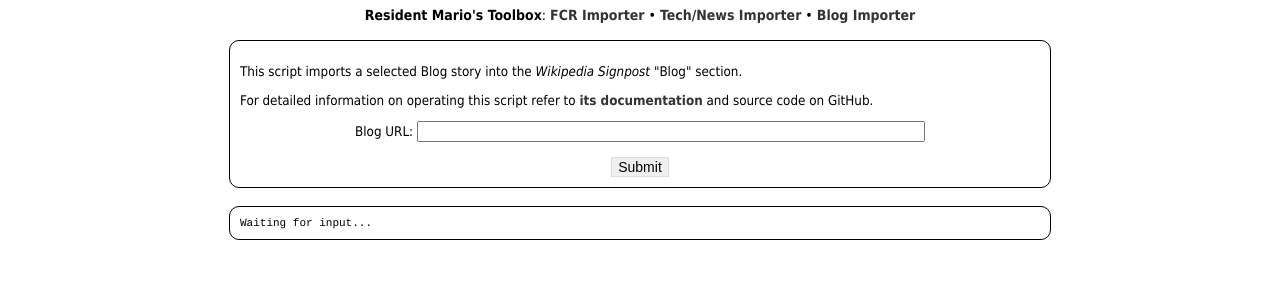
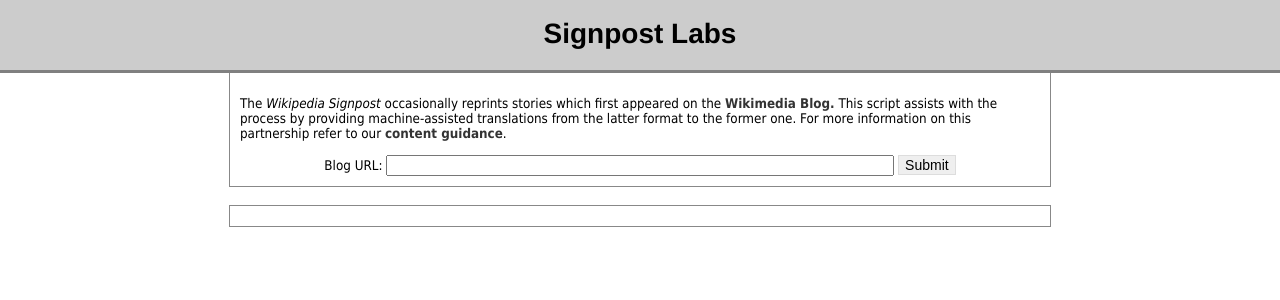
Before and after one commit to ResidentMario/signpostlab, a Flask app: template templates/blog_importer.html in a window 1280 px wide. Shown: the top 300 px of the page. Run offline with Flask 2, Linux system fonts and the light colour scheme; the template is opened without the code that fills it, so the values that code supplies are empty.

Commit message:
First draft of blogblog importer.

```diff
--- a/app.py
+++ b/app.py
@@ -1,9 +1,27 @@
 from flask import Flask
+from flask import render_template
+from flask import request
+import blogimporter
 app = Flask(__name__)
 
+
 @app.route('/')
-def hello_world():
-    return 'Hello World!'
+def index():
+    return render_template('frame.html')
+
+
+@app.route('/blog-importer.html', methods=['GET', 'POST'])
+def blog():
+    if request.method == 'GET':
+        return render_template('blog_importer.html')
+    else:
+        url = request.form['blog_post_url']
+        # noinspection PyUnresolvedReferences
+        if '//blog.wikimedia.org/' not in url:
+            return render_template('blog_importer.html', code_returned="Failed: please enter a valid URL.")
+        else:
+            ret = blogimporter.fetch(url)
+            return render_template('blog_importer.html', code_returned=ret)
 
 if __name__ == '__main__':
-    app.run()
+    app.run(debug=True)
--- a/requirements.txt
+++ b/requirements.txt
@@ -1 +1,3 @@
 flask
+requests
+beautifulsoup4
--- a/static/app.css
+++ b/static/app.css
@@ -1,3 +1,19 @@
+#header {
+    /* Slightly hacky CSS to get the top navbar to align flush. */
+    background: #ccc;
+    margin-top:-10px;
+    margin-left: -20px;
+    margin-right: -20px;
+    padding-top:20px;
+    padding-bottom:20px;
+    text-align: center;
+    border-bottom:3px solid gray;
+    font-family: Helvetica Neue, Helvetica, Arial, sans-serif;
+    font-size:28px;
+    font-weight: bold;
+    letter-spacing: 0px;
+    color: black;
+}
 #navbar {
     font-size:14px;
     font-family:Tahoma, Arial;
@@ -7,10 +23,10 @@
     text-align:center;
 }
 
-#main {
+#content {
 	width:800px;
-	border:1px solid black;
-	border-radius: 10px;
+	border:1px solid #888;
+	border-top-width:0px;
     font-family: Tahoma, Arial;
     font-size:10pt;
 	margin:auto;
@@ -18,13 +34,12 @@
 }
 
 #output {
-    width:800px;
-    border:1px solid black;
-    border-radius: 10px;
-    margin:auto;
-    padding:10px;
-    font-family: Courier;
-    font-size: 11px;
+	width:800px;
+	border:1px solid #888;
+    font-family: Consolas, monospace;
+    font-size:10pt;
+	margin:auto;
+	padding:10px;
 }
 
 /* unvisited link */
--- a/templates/blog_importer.html
+++ b/templates/blog_importer.html
@@ -2,13 +2,18 @@
 {% block title %}Labs: WM Blog Importer{% endblock %}
 {% block content %}
 
-	<p>This script imports a selected Blog story into the <i>Wikipedia Signpost</i> "Blog" section.
-
-	<p>For detailed information on operating this script refer to <a href="https://github.com/ResidentMario/Blog_Importer">its documentation</a> and source code on GitHub.
+	<p>
+        The <i>Wikipedia Signpost</i> occasionally reprints stories which first appeared on the <a
+            href="https://blog.wikimedia.org/">Wikimedia Blog.</a> This script assists with the process by providing
+        machine-assisted translations from the latter format to the former one. For more information on this
+        partnership refer to our <a
+            href="https://en.wikipedia.org/wiki/Wikipedia:Wikipedia_Signpost/Newsroom/Content_guidance#Blog">content
+        guidance</a>.
+    </p>
 
 <center>
-<form action="wm_blog_importer" method="POST">
-  Blog URL: <input type="text" name="blog_post_url" value="" style="width:500px"/><br/><br/>
+<form action="blog-importer.html" method="POST">
+  Blog URL: <input type="text" name="blog_post_url" value="" style="width:500px"/>
   <input type="submit" value="Submit" style="background:#efefef; border:1px solid #ddd; font-size:14px"/>
 </form>
 </center>
--- a/templates/frame.html
+++ b/templates/frame.html
@@ -1,24 +1,24 @@
 <!DOCTYPE html>
 <html lang="en">
 <head>
-    <title>{% block title %} Labs: ResMar's Toolbox {% endblock %}</title>
+    <title>{% block title %} Signpost Tools {% endblock %}</title>
     <link rel= "stylesheet" type= "text/css" href= "static/app.css">
 </head>
 <body>
-	<div id="navbar">
-		{% block navbar %} <b>Resident Mario's Toolbox</b>: <a href = "fc_importer">FCR Importer</a> • <a href="tn_importer">Tech/News Importer</a> • <a href="wm_blog_importer">Blog Importer</a> {% endblock %}
+	<div id="header">
+		{% block header %} Signpost Labs {% endblock %}
 	</div>
-	<br/>
-	<div id="main">
-		{% block content %} Here you can find and make use of tools I have written for the purposes of simplifying routine tasks at the <i>Wikipedia Signpost</i>. All of the work I have done here so far has been in the form of Python scripts, the source code for which you can find on <a href="https://github.com/ResidentMario">my GitHub</a>. Consult the documentation there for detailed usage instructions. To contact me directly try <a href="https://en.wikipedia.org/wiki/User_talk:Resident_Mario">my talk page</a>. If it's urgent try <a href="https://en.wikipedia.org/wiki/Special:EmailUser/Resident_Mario">e-mailing me</a>. {% endblock %}
+	<div id="content">
+		{% block content %} This domain hosts some tools associated with the Wikipedia Signpost. {% endblock %}
 	</div>
 	<br/>
 	<div id="output">
 		{% block output %}
 		{% if code_returned %}
-		{{ code_returned }}
+        {% for line in code_returned.splitlines() %}
+            {{line}}<br/>
+        {% endfor %}
 		{% else %}
-  		Waiting for input...
 		{% endif %}
 		{% endblock %}
 	</div>
```
Also changed, not shown: blogimporter.py (+9 -12 lines), 1 other file.
